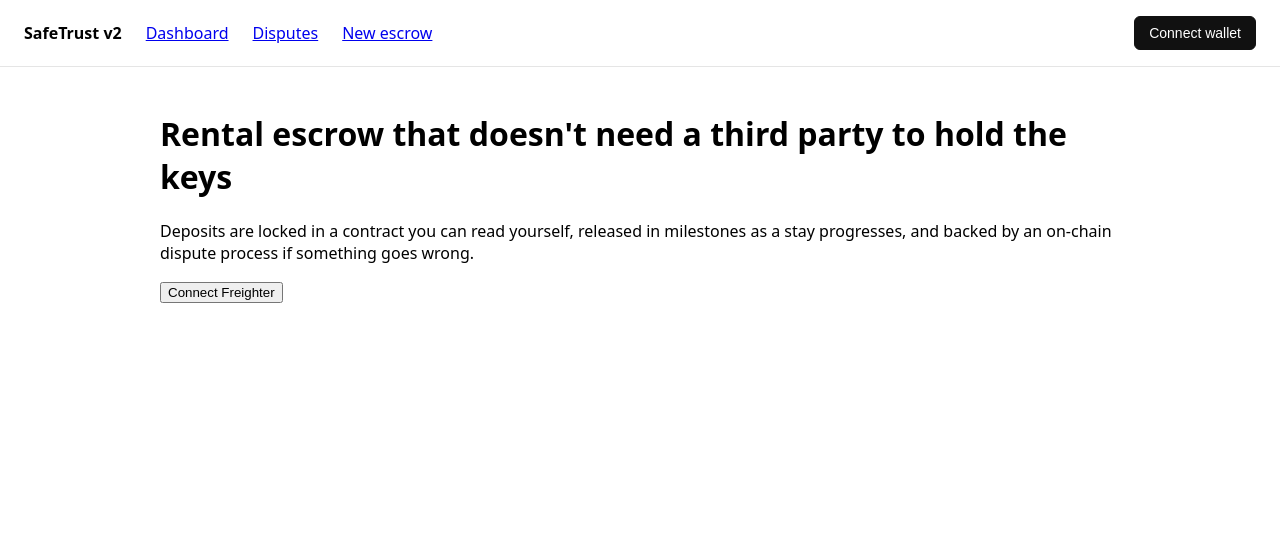
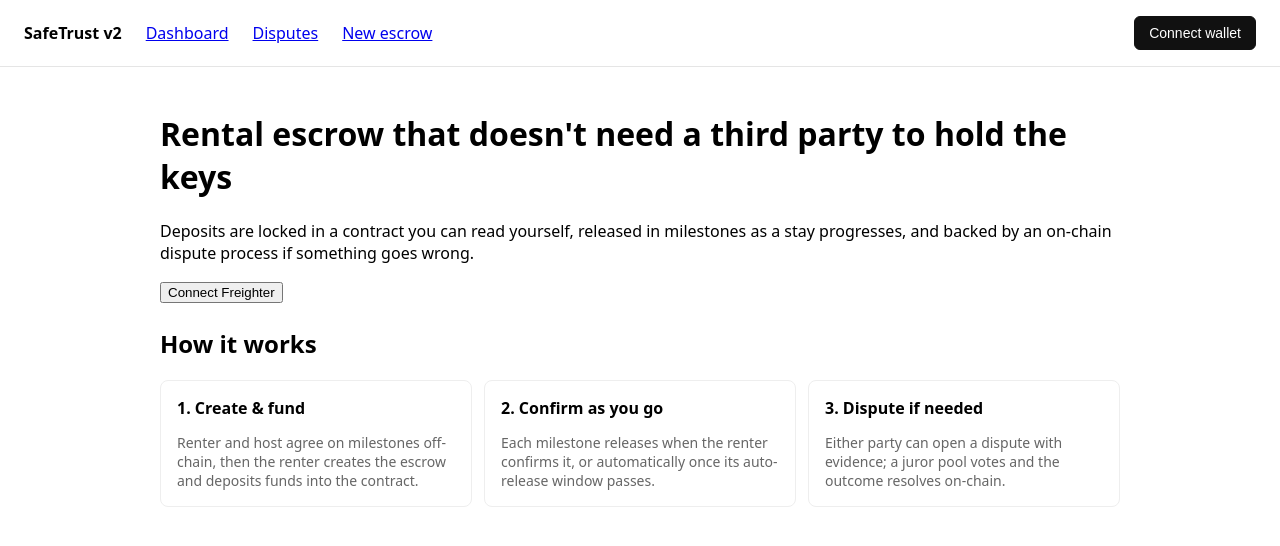
Before and after one commit to Anchorhold-stellar/frontend-, a Next.js app: page / in a window 1280 px wide. Shown: the top 546 px of the page. Built offline with nearby package versions, Linux system fonts and the light colour scheme; no server answers.

Commit message:
feat(home): replace placeholder landing page with a real one
Adds a "how it works" 3-step overview and a wallet-aware CTA (create
escrow / view dashboard once connected, wallet connect prompt
otherwise) in place of the single-paragraph placeholder.

```diff
--- a/app/page.tsx
+++ b/app/page.tsx
@@ -1,6 +1,27 @@
+"use client";
+
 import { WalletConnect } from "../components/WalletConnect";
+import { useWallet } from "../lib/wallet-context";
+import { Card } from "../components/ui/Card";
+
+const STEPS = [
+  {
+    title: "1. Create & fund",
+    body: "Renter and host agree on milestones off-chain, then the renter creates the escrow and deposits funds into the contract.",
+  },
+  {
+    title: "2. Confirm as you go",
+    body: "Each milestone releases when the renter confirms it, or automatically once its auto-release window passes.",
+  },
+  {
+    title: "3. Dispute if needed",
+    body: "Either party can open a dispute with evidence; a juror pool votes and the outcome resolves on-chain.",
+  },
+];
 
 export default function Home() {
+  const { publicKey } = useWallet();
+
   return (
     <div>
       <h1>Rental escrow that doesn&apos;t need a third party to hold the keys</h1>
@@ -9,7 +30,27 @@ export default function Home() {
         milestones as a stay progresses, and backed by an on-chain dispute
         process if something goes wrong.
       </p>
-      <WalletConnect />
+
+      {publicKey ? (
+        <div style={{ display: "flex", gap: 16, marginBottom: 24 }}>
+          <a href="/escrow/new">Create an escrow</a>
+          <a href="/dashboard">View dashboard</a>
+        </div>
+      ) : (
+        <div style={{ marginBottom: 24 }}>
+          <WalletConnect />
+        </div>
+      )}
+
+      <h2>How it works</h2>
+      <div style={{ display: "grid", gap: 12, gridTemplateColumns: "repeat(auto-fit, minmax(220px, 1fr))" }}>
+        {STEPS.map((step) => (
+          <Card key={step.title}>
+            <strong>{step.title}</strong>
+            <p style={{ fontSize: 14, color: "#666", marginBottom: 0 }}>{step.body}</p>
+          </Card>
+        ))}
+      </div>
     </div>
   );
 }
```
